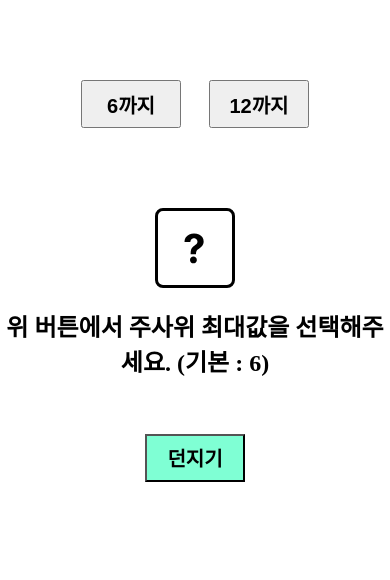
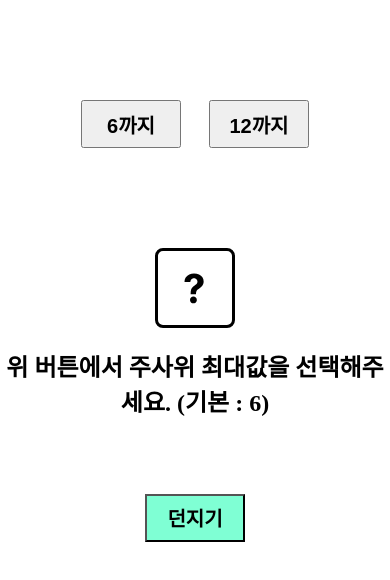
Before and after one commit to semnil5202/dice-web, a plain HTML site: page index.html in a window 390 px wide. Drawn offline with Linux system fonts and the light colour scheme.

Commit message:
design: 모바일 사용에 편리함을 고려하여 버튼 상하 여백 조정

```diff
--- a/main.css
+++ b/main.css
@@ -11,7 +11,7 @@ button {
   height: 48px;
   font-size: 20px;
   font-weight: 600;
-  margin: 80px 12px;
+  margin: 100px 12px;
 }
 
 button.starting-game {
```
